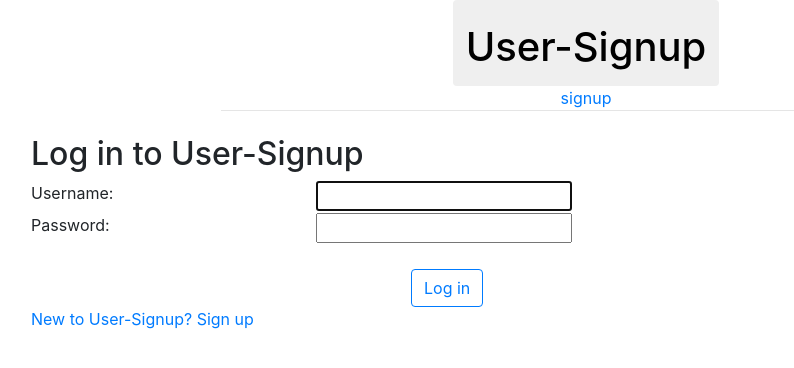
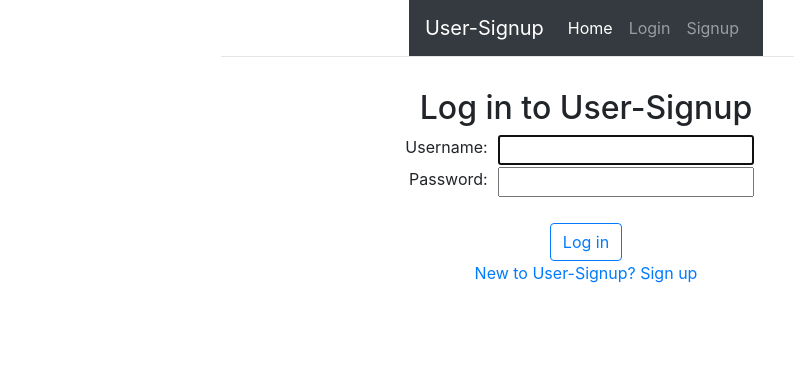
Before and after one commit to gilmourguru/user-signup, a Django app: page /login/ in a window 1280 px wide. Shown: the top 368 px of the page, without its empty margins (54-848 px from the left). Run offline with Django 3.2, Linux system fonts and the light colour scheme; some libraries are stand-ins or nearby versions.

Commit message:
added navbar

```diff
--- a/userSignup/settings.py
+++ b/userSignup/settings.py
@@ -26,7 +26,7 @@ SECRET_KEY = 'i%06y2q&4l-!nv*8oolv470b!o)!xg*^9f7^d=q10#b$wd%c_e'
 # SECURITY WARNING: don't run with debug turned on in production!
 DEBUG = True
 
-ALLOWED_HOSTS = ['127.0.0.1']
+ALLOWED_HOSTS = ['127.0.0.1', 'localhost', 'WTWH-iMac']
 
 
 # Application definition
@@ -46,7 +46,7 @@ MIDDLEWARE = [
     'django.middleware.security.SecurityMiddleware',
     'django.contrib.sessions.middleware.SessionMiddleware',
     'django.middleware.common.CommonMiddleware',
-    # 'django.middleware.csrf.CsrfViewMiddleware',
+    'django.middleware.csrf.CsrfViewMiddleware',
     'django.contrib.auth.middleware.AuthenticationMiddleware',
     'django.contrib.messages.middleware.MessageMiddleware',
     'django.middleware.clickjacking.XFrameOptionsMiddleware',
--- a/userSignup/templates/base.html
+++ b/userSignup/templates/base.html
@@ -12,22 +12,45 @@
   <div class="container">
     <header>
 
+
       <div class="row justify-content-center">
-        <div class="col-12 text-center">
-          <button class="btn" onclick="window.location.href = '../'">
-              <h1 class="mt-3 text-center">User-Signup</h1>
-          </button>
+        <!-- <div class="col-12 text-center"> -->
+          <!-- <a href="{% url 'logout' %}">logout</a></div> -->
 
-        </div>
-      </div>
-      <div class="row justify-content-center">
-        <div class="col-12 text-center">{% if user.is_authenticated %}
-          <a href="{% url 'logout' %}">logout</a></div>
+        <!-- <div class="col-12 text-center justify-centent-center"> -->
+            <nav class="navbar navbar-expand-lg navbar-dark bg-dark justify-content-center">
+                <a class="navbar-brand" href="/">User-Signup</a>
+                <button class="navbar-toggler" type="button" data-toggle="collapse" data-target="#navbarNav" aria-controls="navbarNav" aria-expanded="false" aria-label="Toggle navigation">
+                  <span class="navbar-toggler-icon"></span>
+                </button>
+                <div class="collapse navbar-collapse" id="navbarNav">
+                  <div>{% if user.is_authenticated %}
+                    <ul class="navbar-nav">
+                      <li class="nav-item active">
+                        <a class="nav-link" href="/">Home <span class="sr-only">(current)</span></a>
+                      </li>
+                      <li class="nav-item active">
+                        <a class="nav-link" href="{% url 'logout' %}">Logout</a>
+                      </li>
+                    </ul>
+                  </div>
+                  <div>{% else %}
+                    <ul class="navbar-nav">
+                      <li class="nav-item active">
+                        <a class="nav-link" href="/">Home <span class="sr-only">(current)</span></a>
+                      </li>
+                      <li class="nav-item">
+                        <a class="nav-link" href="{% url 'login' %}">Login</a>
+                      </li>
+                      <li class="nav-item">
+                        <a class="nav-link" href="{% url 'signup' %}">Signup</a>
+                      </li>
+                    </ul>
+                  </div>{% endif %}
 
-        <div class="col-12 text-center">{% else %}
-          <!-- <a href="{% url 'login' %}">login</a> /  -->
-          <a href="{% url 'signup' %}">signup</a>
-          {% endif %}</div>
+                </div>
+              </nav>
+          <!-- </div> -->
       </div>
       <div class="row justify-content-center">
         <div class="col-8">
--- a/userSignup/templates/registration/login.html
+++ b/userSignup/templates/registration/login.html
@@ -1,20 +1,20 @@
 {% extends 'base.html' %}
 
 {% block content %}
-<h2>Log in to User-Signup</h2>
+<h2 class="mt-2 text-center">Log in to User-Signup</h2>
 <div class="justify-content-center">
 {% if form.errors %}
 <p style="color: red">Your username and password didn't match. Please try again.</p>
 {% endif %}
-<form method="post">
-  <!-- {% csrf_token %} -->
+<form method="post" class="form-group">
+  {% csrf_token %}
   <input type="hidden" name="next" value="{{ next }}" />
   {% for field in form %}
-  <div class="row">
-    <div class="col-3">
+  <div class="form-row">
+    <div class="col-5 text-right">
       {{ field.label_tag }}
     </div>
-    <div class="col-9">
+    <div class="col-7">
       {{ field }}
       {% if field.help_text %}
       <small style="color: grey">{{ field.help_text }}</small>
@@ -31,12 +31,17 @@
   {% endfor %}
   <br>
   <div class="row justify-content-center">
-    <div class="col-4">
+    <div class="col-4 text-center">
       <button class="btn btn-outline-primary" type="submit">Log in</button>
     </div>
 
   </div>
-  <a href="{% url 'signup' %}">New to User-Signup? Sign up</a>
+  <div class="row justify-content-center">
+    <div class="col-5 text-center">
+      <a class="text-center" href="{% url 'signup' %}">New to User-Signup? Sign up</a>
+    </div>
+  </div>
+
 </form>
 </div>
 {% endblock %}
```
Also changed, not shown: userSignup/signup/models.py (+14 -7 lines), db.sqlite3, userSignup/signup/forms.py (line endings or trailing spaces).
